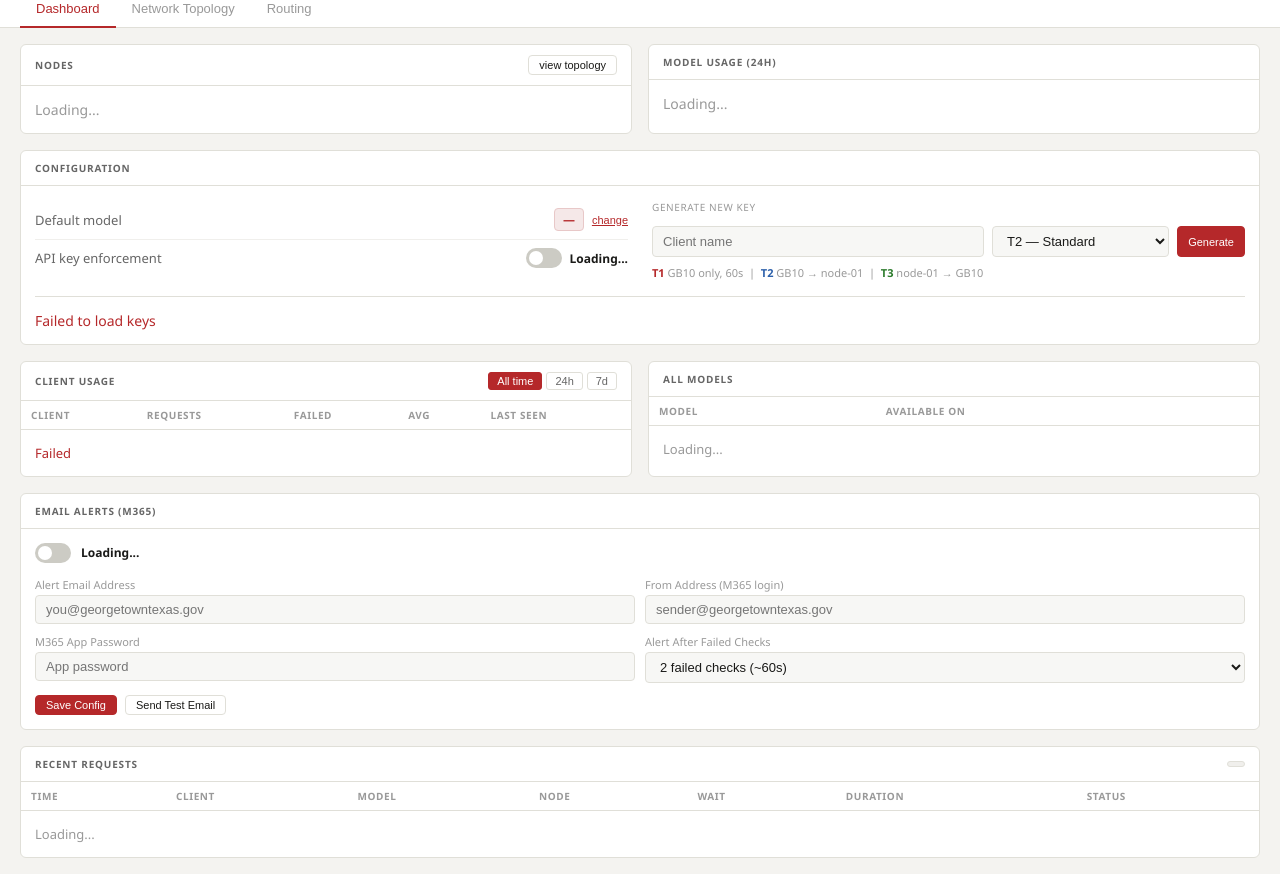
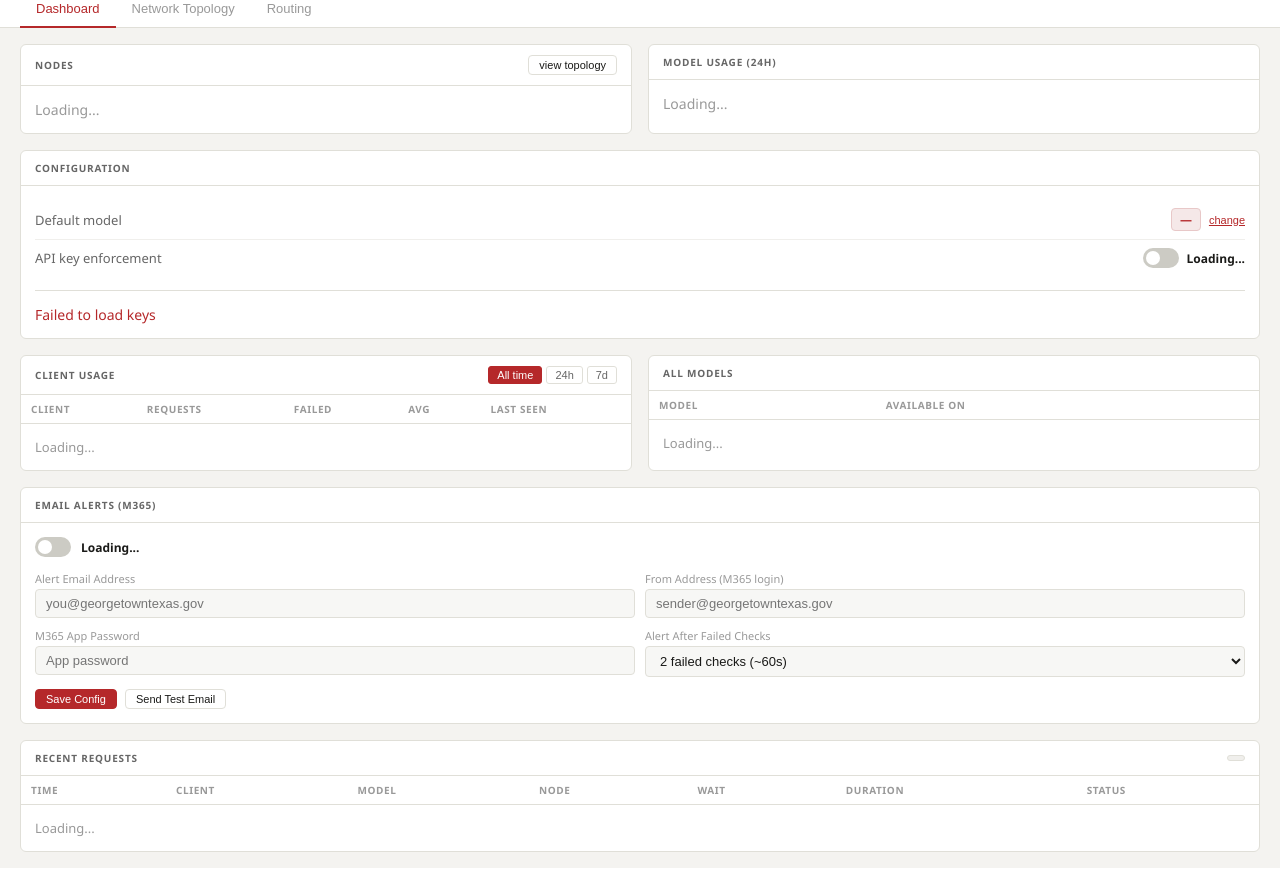
Before and after one commit to auzi-rgb/pro_gateway, a Python web app: template templates/dashboard.html in a window 1280 px wide. Shown: the part 138-1012 px from the top of the page. Run offline with Jinja, Linux system fonts and the light colour scheme; the template is opened without the code that fills it, so the values that code supplies are empty.

Commit message:
CSS update for dashboard

```diff
--- a/templates/dashboard.html
+++ b/templates/dashboard.html
@@ -259,7 +259,6 @@
   <div class="card full-width">
     <div class="card-header"><span class="card-title">Configuration</span></div>
     <div class="card-body">
-      <div style="display:grid;grid-template-columns:1fr 1fr;gap:24px">
       <div>
         <div class="config-row">
           <span class="config-label">Default model</span>
@@ -280,27 +279,23 @@
           </div>
         </div>
       </div>
-        <div>
-          <div style="font-size:10px;letter-spacing:.06em;text-transform:uppercase;color:var(--text-hint);margin-bottom:8px">Generate New Key</div>
-          <div class="add-key-row">
-            <input id="new-key-name" type="text" placeholder="Client name" style="flex:2;width:auto">
-            <select id="new-key-tier" style="flex:1;width:auto">
-              <option value="1">T1 &mdash; Priority</option>
-              <option value="2" selected>T2 &mdash; Standard</option>
-              <option value="3">T3 &mdash; Economy</option>
-            </select>
-            <button class="btn btn-red btn-sm" onclick="addApiKey()">Generate</button>
-          </div>
-          <div style="margin-top:8px;font-size:11px;color:var(--text-hint);line-height:1.5">
-            <span style="color:var(--red);font-weight:600">T1</span> GB10 only, 60s &nbsp;|&nbsp;
-            <span style="color:#2b5faa;font-weight:600">T2</span> GB10 &rarr; node-01 &nbsp;|&nbsp;
-            <span style="color:var(--green);font-weight:600">T3</span> node-01 &rarr; GB10
-          </div>
-        </div>
-      </div>
       <div style="border-top:1px solid var(--border);margin-top:14px;padding-top:14px">
         <div id="api-keys-list">Loading...</div>
       </div>
+    </div>
+  </div>
+
+  <!-- Client API Keys (v2 hashed key store — class/weight/capability) -->
+  <div class="card full-width admin-only" style="display:none">
+    <div class="card-header" style="display:flex;align-items:center;justify-content:space-between">
+      <span class="card-title">Client API Keys</span>
+      <button class="btn-sm" onclick="openCreateKeyModal()">+ Add Key</button>
+    </div>
+    <div style="padding:12px 14px">
+      <table class="key-table">
+        <thead><tr><th>Client</th><th>Allowed Classes</th><th>Priority</th><th>Model</th><th></th><th></th></tr></thead>
+        <tbody id="admin-keys-tbody"><tr><td colspan="6" style="color:var(--text-hint);padding:14px">Loading...</td></tr></tbody>
+      </table>
     </div>
   </div>
 
@@ -489,7 +484,7 @@
   document.getElementById("section-topology").style.display=tab==="topology"?"":"none";
   document.getElementById("section-routing").style.display=tab==="routing"?"":"none";
   document.getElementById("section-settings").style.display=tab==="settings"?"":"none";
-  if(tab==="settings"){loadUsers();loadAdminKeys();}
+  if(tab==="settings") loadUsers();
   ["dashboard","topology","routing","settings"].forEach(function(t){
     var el=document.getElementById("tab-"+t);
     if(el) el.className="tab-btn"+(tab===t?" active":"");
@@ -1126,20 +1121,6 @@
         </table>
       </div>
     </div>
-
-    <!-- Client API Keys (v2 hashed key store — class/weight/capability) -->
-    <div class="card" style="grid-column:1/-1">
-      <div class="card-header" style="display:flex;align-items:center;justify-content:space-between">
-        <span class="card-title">Client API Keys</span>
-        <button class="btn-sm" onclick="openCreateKeyModal()">+ Add Key</button>
-      </div>
-      <div style="padding:12px 14px">
-        <table class="key-table">
-          <thead><tr><th>Client</th><th>Allowed Classes</th><th>Priority</th><th>Model</th><th></th><th></th></tr></thead>
-          <tbody id="admin-keys-tbody"><tr><td colspan="6" style="color:var(--text-hint);padding:14px">Loading...</td></tr></tbody>
-        </table>
-      </div>
-    </div>
   </div>
 </div>
 
@@ -1302,7 +1283,7 @@
 }
 
 // --- end user mgmt ---
-refresh();loadApiKeys();loadStats();loadAlertConfig();loadCurrentUser();
+refresh();loadApiKeys();loadAdminKeys();loadStats();loadAlertConfig();loadCurrentUser();
 setInterval(refresh,10000);setInterval(loadAlertConfig,30000);setInterval(loadStats,10000);
 setInterval(function(){
   if(document.getElementById("section-topology").style.display!=="none") drawTopology();
```
Lines whose indentation alone changed are shown as unchanged.
